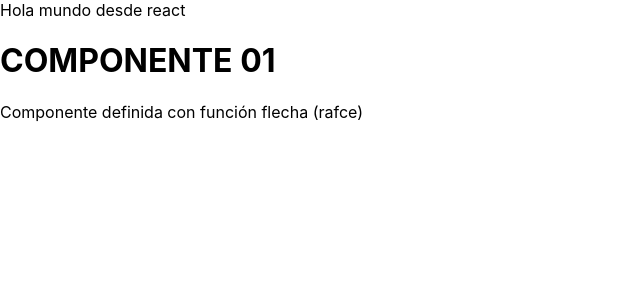
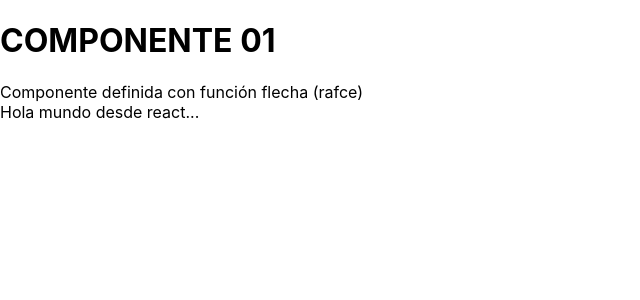
Before and after one commit to NikaPurple/react2, a React (Create React App) app: page / in a window 1280 px wide. Shown: the top 300 px of the page, without its empty margins (0-640 px from the left). Built offline with nearby package versions, Linux system fonts and the light colour scheme.

Commit message:
V04 cambie orden de Hola mundo

```diff
--- a/src/App.js
+++ b/src/App.js
@@ -3,8 +3,8 @@ import C01componente from "./pagina/C01componente";
 function App() {
   return (
     <div>
-      Hola mundo desde react
       <C01componente />
+      Hola mundo desde react...
     </div>
   );
 }
```
